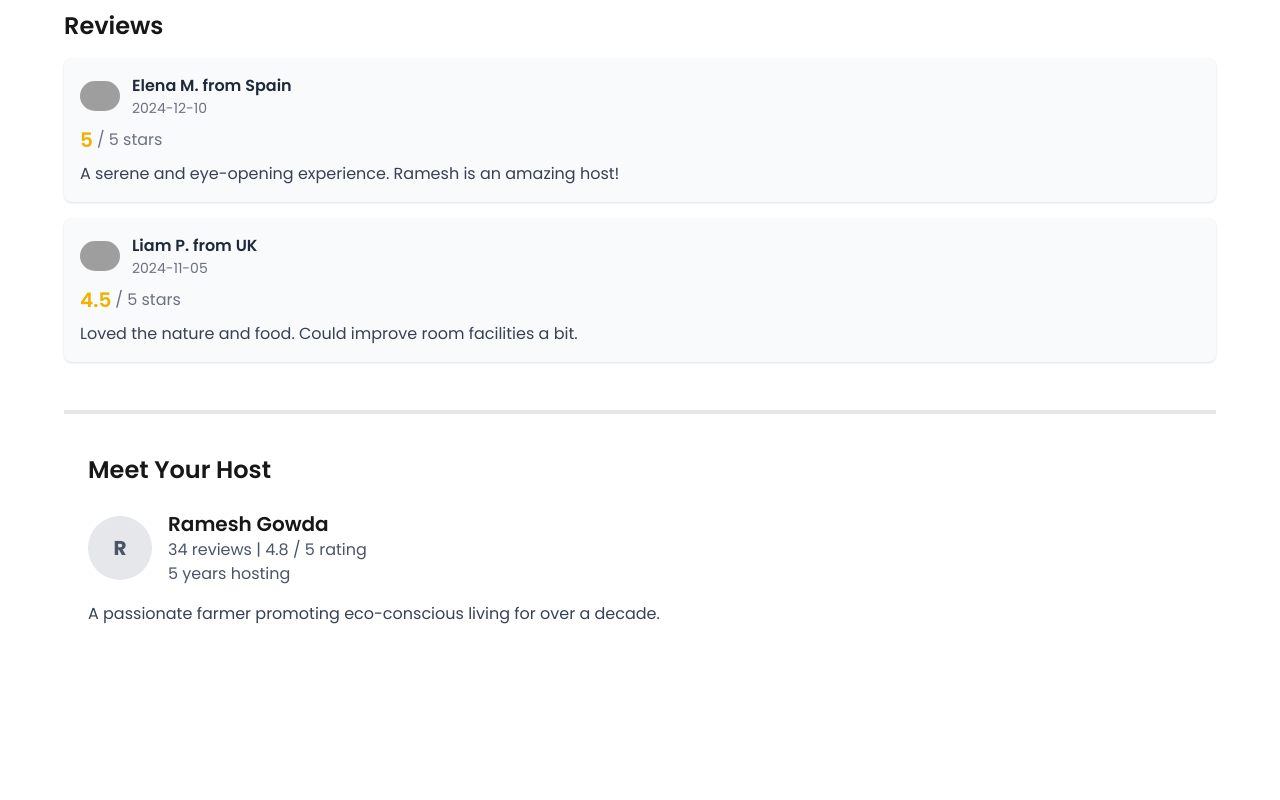
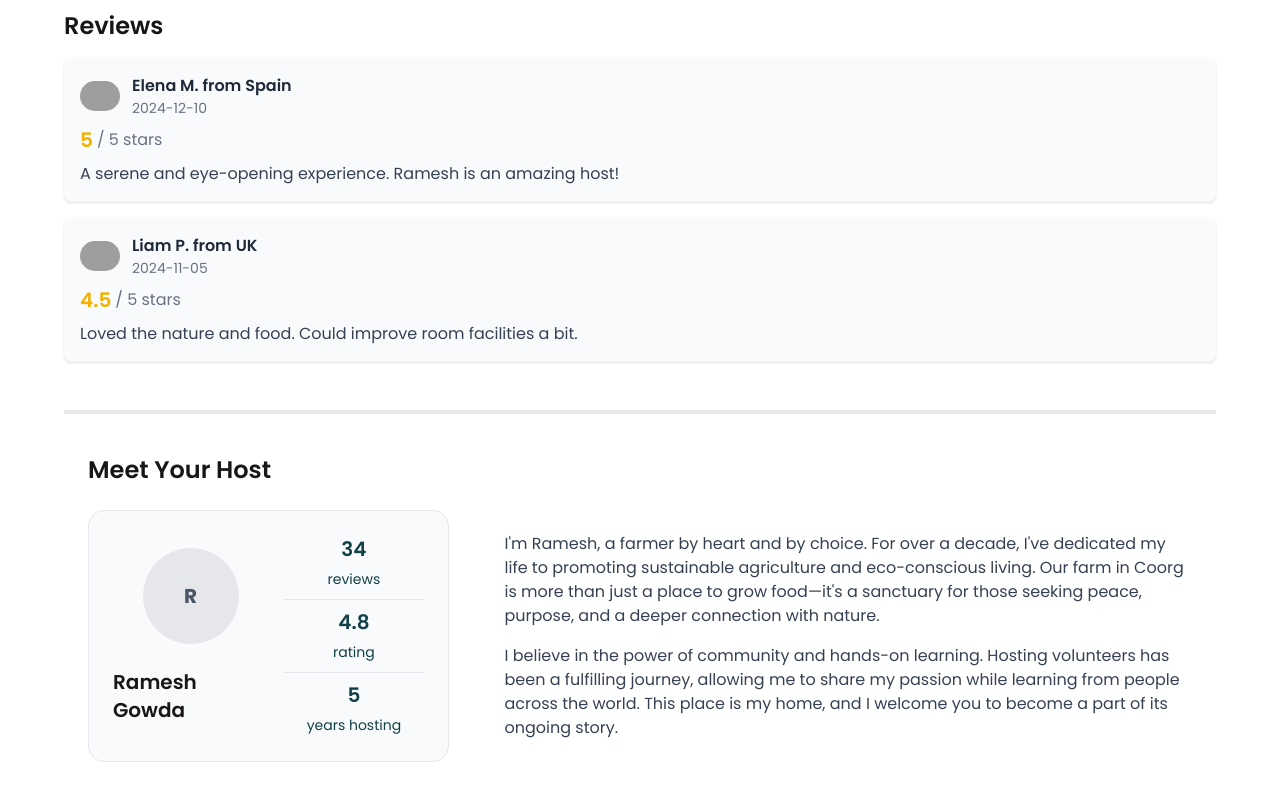
Before and after one commit to Vashishta-Mithra-Reddy/volunteeryatra, a Next.js app: page /opportunities/opp1 in a window 1280 px wide. Shown: the part 1658-2458 px from the top of the page. Before the commit the page ends 2420 px from the top, so only its background shows below. Built offline with nearby package versions, Linux system fonts and the light colour scheme; grey boxes are pictures that could not be loaded.

Commit message:
host section update

```diff
--- a/app/opportunities/[id]/page.tsx
+++ b/app/opportunities/[id]/page.tsx
@@ -207,23 +207,52 @@ export default async function OpportunityDetailPage({
           <hr className="border-2 border-gray-200 mb-4 mt-12"></hr>
 
 
-          {/* Hostx*/}
+           {/* Hostx */}
           <div className="w-full">
             <div className="bg-white p-6 rounded-lg">
               <h2 className="text-2xl font-semibold mb-6">Meet Your Host</h2>
-              <div className="flex items-center mb-4">
-                <div className="w-16 h-16 rounded-full bg-gray-200 flex items-center justify-center text-gray-600 text-xl font-bold mr-4">
-                  {opportunity.host.name.charAt(0)}
+
+              <div className="flex flex-col md:flex-row gap-6">
+
+                <div className="bg-gray-50 rounded-2xl border border-gray-200 w-full md:w-1/3 p-6 flex flex-col md:flex-row items-center md:items-start text-center md:text-left">
+
+                  {/* Avatar and Name */}
+                  <div className="flex flex-col items-center md:items-center md:w-1/2 mb-4 md:mb-0 h-full justify-center">
+                    <div className="w-24 h-24 rounded-full bg-gray-200 flex items-center justify-center text-gray-600 text-xl font-bold mb-6">
+                      {opportunity.host.name.charAt(0)}
+                    </div>
+                    <h3 className="font-semibold text-xl">{opportunity.host.name}</h3>
+                  </div>
+
+                  {/* Stats */}
+                  <div className="w-full h-full md:w-1/2 md:pl-4 flex flex-col justify-center text-center">
+                    <div className="border-b border-gray-200 pb-2 mb-2">
+                      <p className="text-xl text-darkgreenx font-semibold">{opportunity.host.totalReviews} <span className="text-sm font-normal"><br></br> reviews</span></p>
+                    </div>
+                    <div className="border-b border-gray-200 pb-2 mb-2">
+                      <p className="text-xl text-darkgreenx font-semibold">{opportunity.host.rating}<span className="text-sm font-normal"><br></br>rating</span></p>
+                    </div>
+                    <div>
+                      <p className="text-xl text-darkgreenx font-semibold">{opportunity.host.yearsHosting}<span className="text-sm font-normal"><br></br>years hosting</span></p>
+                    </div>
+                  </div>
                 </div>
-                <div>
-                  <h3 className="font-semibold text-xl">{opportunity.host.name}</h3>
-                  <p className="text-gray-600">{opportunity.host.totalReviews} reviews | {opportunity.host.rating} / 5 rating</p>
-                  <p className="text-gray-600">{opportunity.host.yearsHosting} years hosting</p>
+
+                {/* Hosts About Section */}
+                <div className="w-full md:w-2/3 flex items-center pl-8">
+                  <div className="space-y-4">
+                    {opportunity.host.about.split('\n\n').map((paragraph, idx) => (
+                      <p key={idx} className="text-gray-700">
+                        {paragraph}
+                      </p>
+                    ))}
+                  </div>
                 </div>
+
               </div>
-              <p className="text-gray-700">{opportunity.host.about}</p>
             </div>
           </div>
+
         </div>
       </div>
       {/* Footerx */}
--- a/data/opportunities.ts
+++ b/data/opportunities.ts
@@ -36,7 +36,7 @@ export const opportunities = [
         totalReviews: 34,
         rating: 4.8,
         yearsHosting: 5,
-        about: "A passionate farmer promoting eco-conscious living for over a decade."
+        about: "I'm Ramesh, a farmer by heart and by choice. For over a decade, I've dedicated my life to promoting sustainable agriculture and eco-conscious living. Our farm in Coorg is more than just a place to grow food—it's a sanctuary for those seeking peace, purpose, and a deeper connection with nature.\n\nI believe in the power of community and hands-on learning. Hosting volunteers has been a fulfilling journey, allowing me to share my passion while learning from people across the world. This place is my home, and I welcome you to become a part of its ongoing story."
       },
       ratings: [
         {
@@ -96,7 +96,7 @@ export const opportunities = [
         totalReviews: 50,
         rating: 4.7,
         yearsHosting: 3,
-        about: "Traveler turned hostel owner. Loves music, surf, and stories."
+        about: "Hey, I’m Anjali! I used to travel all over the country with a backpack, a guitar, and an open heart. Those journeys inspired me to create a space where people could feel at home no matter where they came from. That’s how our beach hostel in Gokarna came to be—an oceanfront home filled with music, stories, and strangers who turn into friends. \n\n I love connecting with like-minded wanderers, hosting jam sessions under the stars, and curating a laid-back yet meaningful experience for guests and volunteers. If you're looking to contribute, create memories, and embrace a carefree coastal lifestyle, you're in the right place. Let's share stories, sunsets, and a slice of the good life together."
       },
       ratings: [
         {
@@ -156,7 +156,7 @@ export const opportunities = [
         totalReviews: 20,
         rating: 4.9,
         yearsHosting: 4,
-        about: "A retired teacher who loves sharing stories and helping travelers explore the Himalayas."
+        about: "Namaste! I'm Tashi, a retired schoolteacher from Manali who now enjoys a peaceful life in the lap of the Himalayas. Teaching was my profession for over 30 years, and even though I've retired, I still find immense joy in guiding and learning from others. Hosting volunteers has opened a whole new chapter in my life—it lets me share my culture, language, and traditions while also learning about the world through fresh eyes.\n\n I enjoy gardening, cooking traditional Himachali food, and walking through the apple orchards nearby. My home is quiet, humble, and full of warmth, and I treat every volunteer like family. If you're open-hearted and ready to embrace simple mountain living, I’d love to welcome you."
       },
       ratings: [
         {
@@ -217,7 +217,7 @@ export const opportunities = [
         totalReviews: 20,
         rating: 4.9,
         yearsHosting: 4,
-        about: "A retired teacher who loves sharing stories and helping travelers explore the Himalayas."
+        about: "Namaste! I'm Tashi, a retired schoolteacher from Manali who now enjoys a peaceful life in the lap of the Himalayas. Teaching was my profession for over 30 years, and even though I've retired, I still find immense joy in guiding and learning from others. Hosting volunteers has opened a whole new chapter in my life—it lets me share my culture, language, and traditions while also learning about the world through fresh eyes.\n\n I enjoy gardening, cooking traditional Himachali food, and walking through the apple orchards nearby. My home is quiet, humble, and full of warmth, and I treat every volunteer like family. If you're open-hearted and ready to embrace simple mountain living, I’d love to welcome you."
       },
       ratings: [
         {
```
